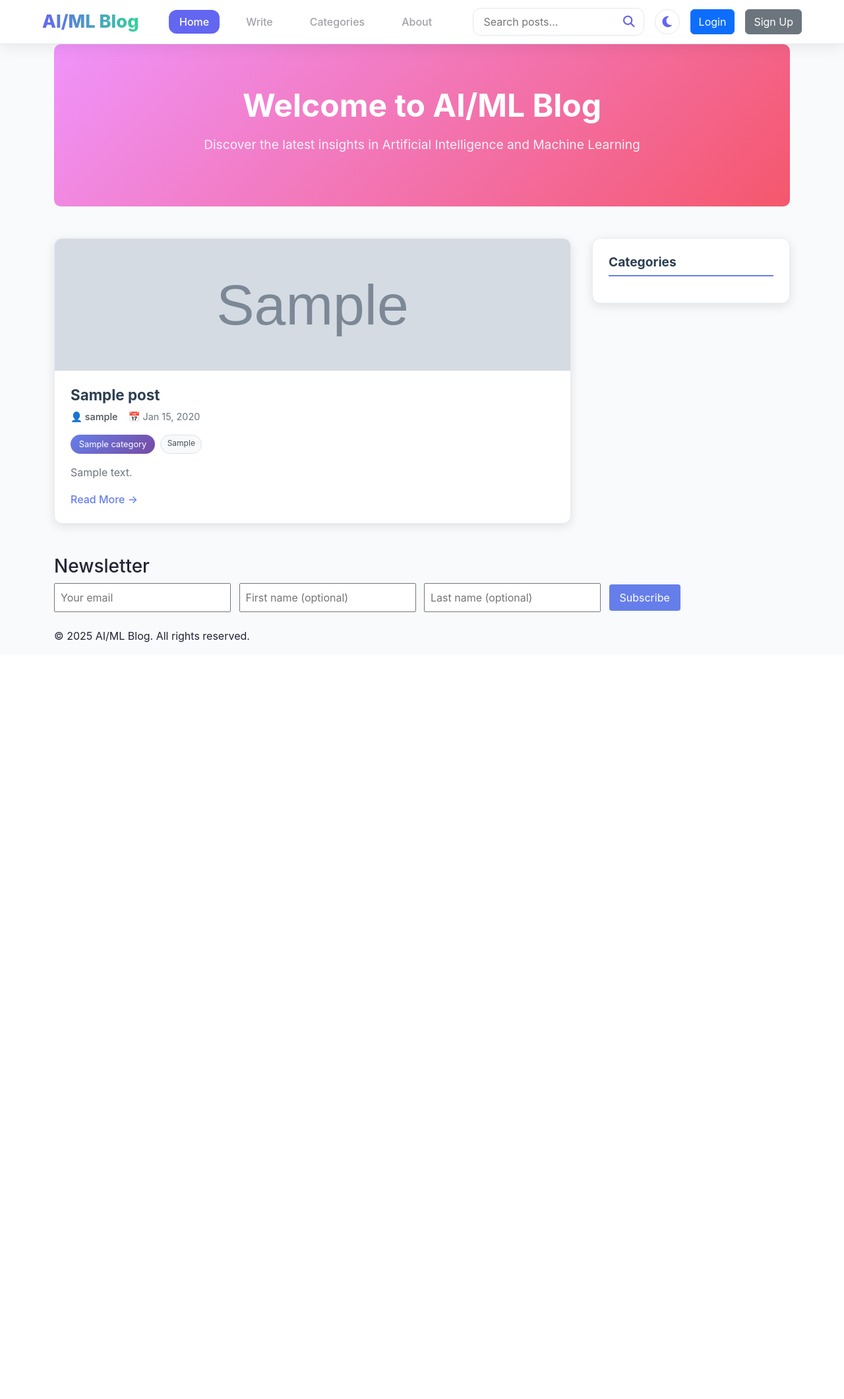
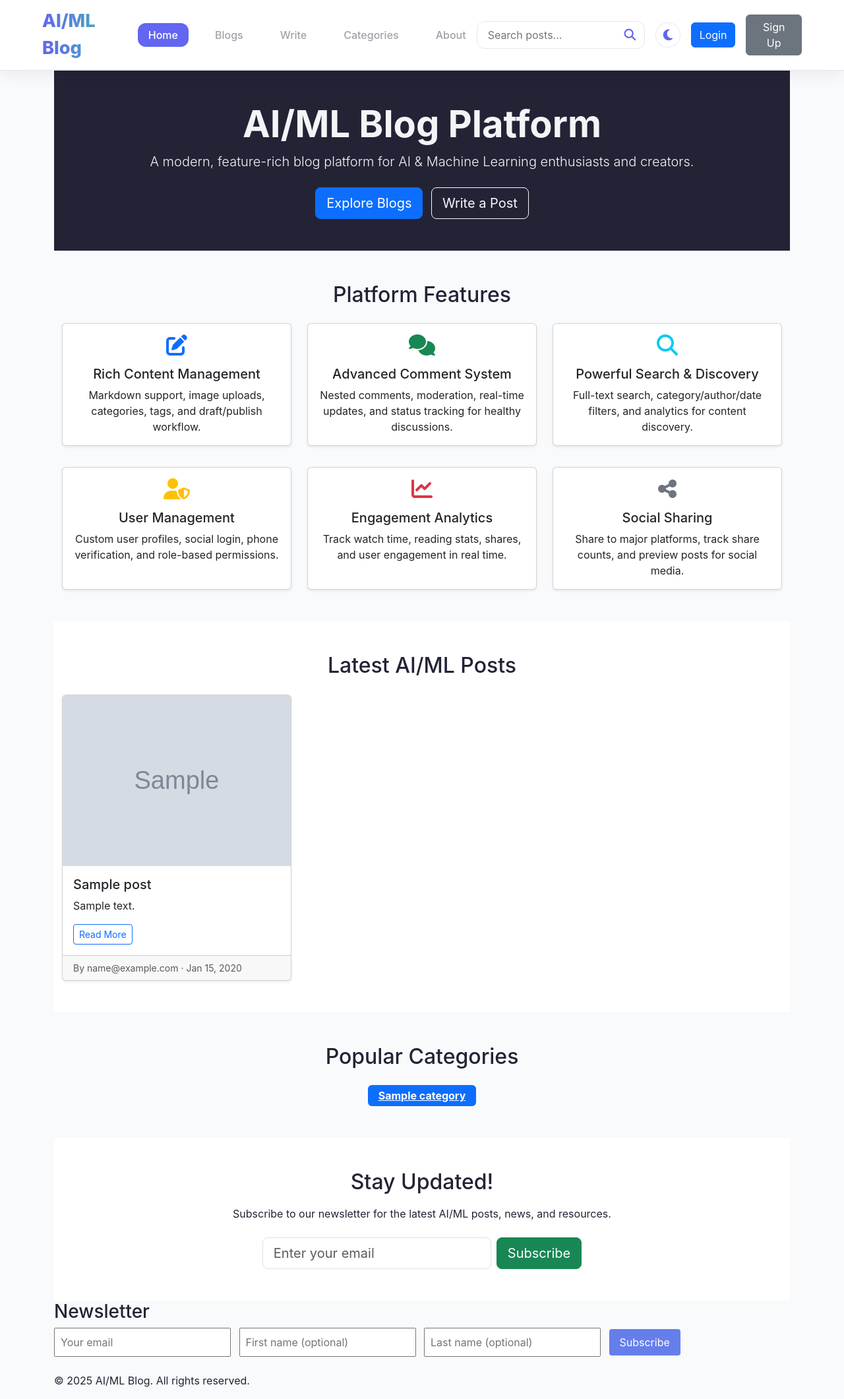
Before and after one commit to BhimPrasadAdhikari/ai_ml_blog, a Django app: page / in a window 1280 px wide. Shown: the whole page at 66% size. Before the commit the page ends 974 px from the top, so only its background shows below. Run offline with Django 5.2, Linux system fonts and the light colour scheme; tables that the repository leaves empty hold one stand-in row (values such as "Sample post"); grey boxes marked "Sample" are stand-in pictures.

Commit message:
feat: add landing page - Feature section to show unique features of the website - Display 5 recent blog posts - Display top categories best on vote counts

```diff
--- a/blog/urls.py
+++ b/blog/urls.py
@@ -6,11 +6,13 @@ from .views import (
     PostVoteView, PostVoteCountView, PostWatchTimeView, PostShareView,
     ProfileDetailView, ProfileEditView, AuthorDashboardView, EmailSubscriptionView, EmailUnsubscribeView,
     CategoriesListView, NewsletterListView, NewsletterCreateView, NewsletterPreviewView, NewsletterUpdateView, NewsletterDeleteView,
-    PostBookmarkView, UserBookmarksView, PostRatingView
+    PostBookmarkView, UserBookmarksView, PostRatingView, LandingPageView
 )
 
 urlpatterns = [
-    path('', PostListView.as_view(), name = 'post_list'),
+
+    path('', LandingPageView.as_view(), name="landing_page"),
+    path('posts/', PostListView.as_view(), name = 'post_list'),
     path('post/<slug:slug>/',PostDetailView.as_view(),name='post_detail'),
     path('post/new', PostCreateView.as_view(), name='post_create'),
     path('post/<slug:slug>/edit/', PostUpdateView.as_view(), name='post_edit'),
--- a/blog/views.py
+++ b/blog/views.py
@@ -20,6 +20,15 @@ from django.utils.decorators import method_decorator
 from django.core.paginator import Paginator
 
 # Create your views here.
+
+class LandingPageView(TemplateView):
+    template_name = 'blog/landing.html'
+
+    def get_context_data(self, **kwargs):
+        context = super().get_context_data(**kwargs)
+        context['latest_posts'] = Post.objects.filter(status='published').order_by('-published_at')[:6]
+        context['categories'] = Category.objects.annotate(num_posts=models.Count('posts')).order_by('-num_posts')[:10]
+        return context
 
 class PostDetailView(DetailView):
     model = Post
--- a/templates/blog/base.html
+++ b/templates/blog/base.html
@@ -196,10 +196,11 @@
 <body>
 <header>
     <div class="header-content">
-        <a href="{% url 'post_list' %}" class="logo">AI/ML Blog</a>
+        <a href="{% url 'landing_page' %}" class="logo">AI/ML Blog</a>
         <nav>
             <ul>
-                <li><a href="{% url 'post_list' %}" class="{% if request.resolver_match.url_name == 'post_list' %}active{% endif %}">Home</a></li>
+                <li><a href="{% url 'landing_page' %}" class="{% if request.resolver_match.url_name == 'landing_page' %}active{% endif %}">Home</a></li>
+                <li><a href="{% url 'post_list' %}" class="{% if request.resolver_match.url_name == 'post_list' %}active{% endif %}">Blogs</a></li>
                 <li><a href="{% url 'post_create' %}" class="{% if request.resolver_match.url_name == 'post_create' %}active{% endif %}">Write</a></li>
                 <li><a href="{% url 'categories_list' %}" class = "{% if request.resolver_match.url_name == 'categories_list'%}active {% endif %}">Categories</a></li>
                 <li><a href="#">About</a></li>
--- /dev/null
+++ b/templates/blog/landing.html
@@ -0,0 +1,150 @@
+{% extends "blog/base.html" %}
+{% load static %}
+
+{% block title %}AI/ML Blog Platform - Home{% endblock %}
+
+{% block content %}
+<!-- Hero Section -->
+<section class="py-5" style="background: var(--surface-dark); color: var(--text-light);">
+  <div class="container text-center">
+    <h1 class="display-4 fw-bold">AI/ML Blog Platform</h1>
+    <p class="lead mb-4">A modern, feature-rich blog platform for AI &amp; Machine Learning enthusiasts and creators.</p>
+    <a href="{% url 'post_list' %}" class="btn btn-primary btn-lg me-2">Explore Blogs</a>
+    <a href="{% url 'post_create' %}" class="btn btn-outline-light btn-lg">Write a Post</a>
+  </div>
+</section>
+
+<!-- Features Section -->
+<section class="py-5" style="background: var(--bg-light);">
+  <div class="container">
+    <h2 class="text-center mb-4">Platform Features</h2>
+    <div class="row g-4">
+      <div class="col-md-4">
+        <div class="card h-100 shadow-sm">
+          <div class="card-body text-center">
+            <i class="fas fa-edit fa-2x mb-3 text-primary"></i>
+            <h5 class="card-title">Rich Content Management</h5>
+            <p class="card-text">Markdown support, image uploads, categories, tags, and draft/publish workflow.</p>
+          </div>
+        </div>
+      </div>
+      <div class="col-md-4">
+        <div class="card h-100 shadow-sm">
+          <div class="card-body text-center">
+            <i class="fas fa-comments fa-2x mb-3 text-success"></i>
+            <h5 class="card-title">Advanced Comment System</h5>
+            <p class="card-text">Nested comments, moderation, real-time updates, and status tracking for healthy discussions.</p>
+          </div>
+        </div>
+      </div>
+      <div class="col-md-4">
+        <div class="card h-100 shadow-sm">
+          <div class="card-body text-center">
+            <i class="fas fa-search fa-2x mb-3 text-info"></i>
+            <h5 class="card-title">Powerful Search & Discovery</h5>
+            <p class="card-text">Full-text search, category/author/date filters, and analytics for content discovery.</p>
+          </div>
+        </div>
+      </div>
+    </div>
+    <div class="row g-4 mt-2">
+      <div class="col-md-4">
+        <div class="card h-100 shadow-sm">
+          <div class="card-body text-center">
+            <i class="fas fa-user-shield fa-2x mb-3 text-warning"></i>
+            <h5 class="card-title">User Management</h5>
+            <p class="card-text">Custom user profiles, social login, phone verification, and role-based permissions.</p>
+          </div>
+        </div>
+      </div>
+      <div class="col-md-4">
+        <div class="card h-100 shadow-sm">
+          <div class="card-body text-center">
+            <i class="fas fa-chart-line fa-2x mb-3 text-danger"></i>
+            <h5 class="card-title">Engagement Analytics</h5>
+            <p class="card-text">Track watch time, reading stats, shares, and user engagement in real time.</p>
+          </div>
+        </div>
+      </div>
+      <div class="col-md-4">
+        <div class="card h-100 shadow-sm">
+          <div class="card-body text-center">
+            <i class="fas fa-share-alt fa-2x mb-3 text-secondary"></i>
+            <h5 class="card-title">Social Sharing</h5>
+            <p class="card-text">Share to major platforms, track share counts, and preview posts for social media.</p>
+          </div>
+        </div>
+      </div>
+    </div>
+  </div>
+</section>
+
+<!-- Latest Posts Section -->
+<section class="py-5" style="background: var(--surface-light);">
+  <div class="container">
+    <h2 class="mb-4 text-center">Latest AI/ML Posts</h2>
+    <div class="row g-4">
+      {% for post in latest_posts %}
+      <div class="col-md-4">
+        <div class="card h-100 shadow-sm">
+          {% if post.image %}
+          <img src="{{ post.image.url }}" class="card-img-top" alt="{{ post.title }}">
+          {% endif %}
+          <div class="card-body">
+            <h5 class="card-title">{{ post.title }}</h5>
+            <p class="card-text">{{ post.summary|truncatewords:20 }}</p>
+            <a href="{% url 'post_detail' slug=post.slug %}" class="btn btn-outline-primary btn-sm">Read More</a>
+          </div>
+          <div class="card-footer text-muted small">
+            By {{ post.author }} &middot; {{ post.published_at|date:"M d, Y" }}
+          </div>
+        </div>
+      </div>
+      {% empty %}
+      <p class="text-center">No posts yet. <a href="{% url 'post_create' %}">Be the first to write one!</a></p>
+      {% endfor %}
+    </div>
+  </div>
+</section>
+
+<!-- Categories Section -->
+<section class="py-5" style="background: var(--bg-light);">
+  <div class="container">
+    <h2 class="mb-4 text-center">Popular Categories</h2>
+    <div class="d-flex flex-wrap justify-content-center gap-2">
+      {% for category in categories %}
+        <a href="{% url 'category_posts' slug=category.slug %}" class="badge bg-primary fs-6 px-3 py-2">{{ category.name }}</a>
+      {% endfor %}
+    </div>
+  </div>
+</section>
+
+<!-- Newsletter Signup -->
+<section class="py-5" style="background: var(--surface-light);">
+  <div class="container text-center">
+    <h2 class="mb-3">Stay Updated!</h2>
+    <p class="mb-4">Subscribe to our newsletter for the latest AI/ML posts, news, and resources.</p>
+    <form method="post" action="{% url 'email_subscribe' %}" class="row g-2 justify-content-center">
+      {% csrf_token %}
+      <div class="col-auto">
+        <input type="email" name="email" class="form-control form-control-lg" placeholder="Enter your email" required>
+      </div>
+      <div class="col-auto">
+        <button type="submit" class="btn btn-success btn-lg">Subscribe</button>
+      </div>
+    </form>
+  </div>
+</section>
+{% endblock %}
+
+{% block extra_head %}
+<!-- Bootstrap 5 CSS -->
+<link href="https://cdn.jsdelivr.net/npm/bootstrap@5.3.0/dist/css/bootstrap.min.css" rel="stylesheet">
+<!-- Font Awesome -->
+<link rel="stylesheet" href="https://cdnjs.cloudflare.com/ajax/libs/font-awesome/6.4.0/css/all.min.css">
+{% endblock %}
+
+{% block extra_js %}
+<!-- Bootstrap 5 JS Bundle -->
+<script src="https://cdn.jsdelivr.net/npm/bootstrap@5.3.0/dist/js/bootstrap.bundle.min.js"></script>
+{% endblock %}
```
